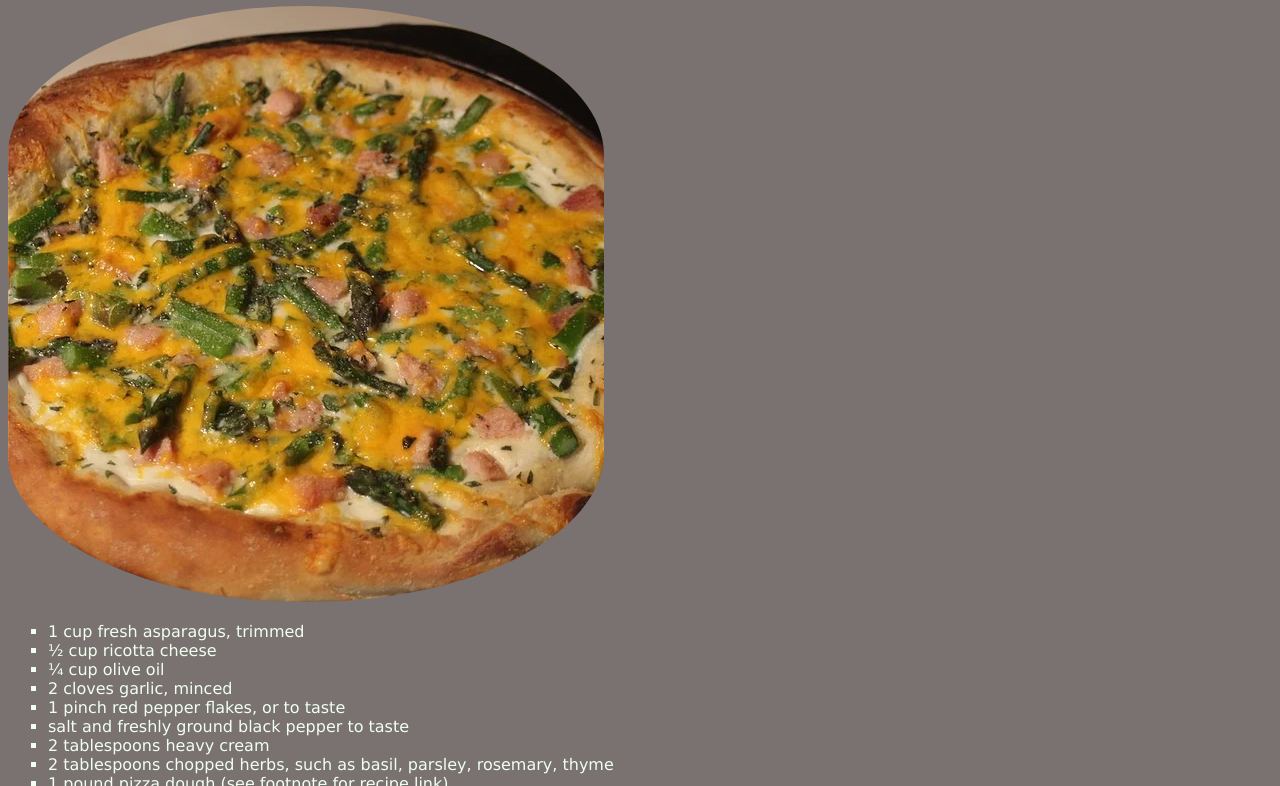
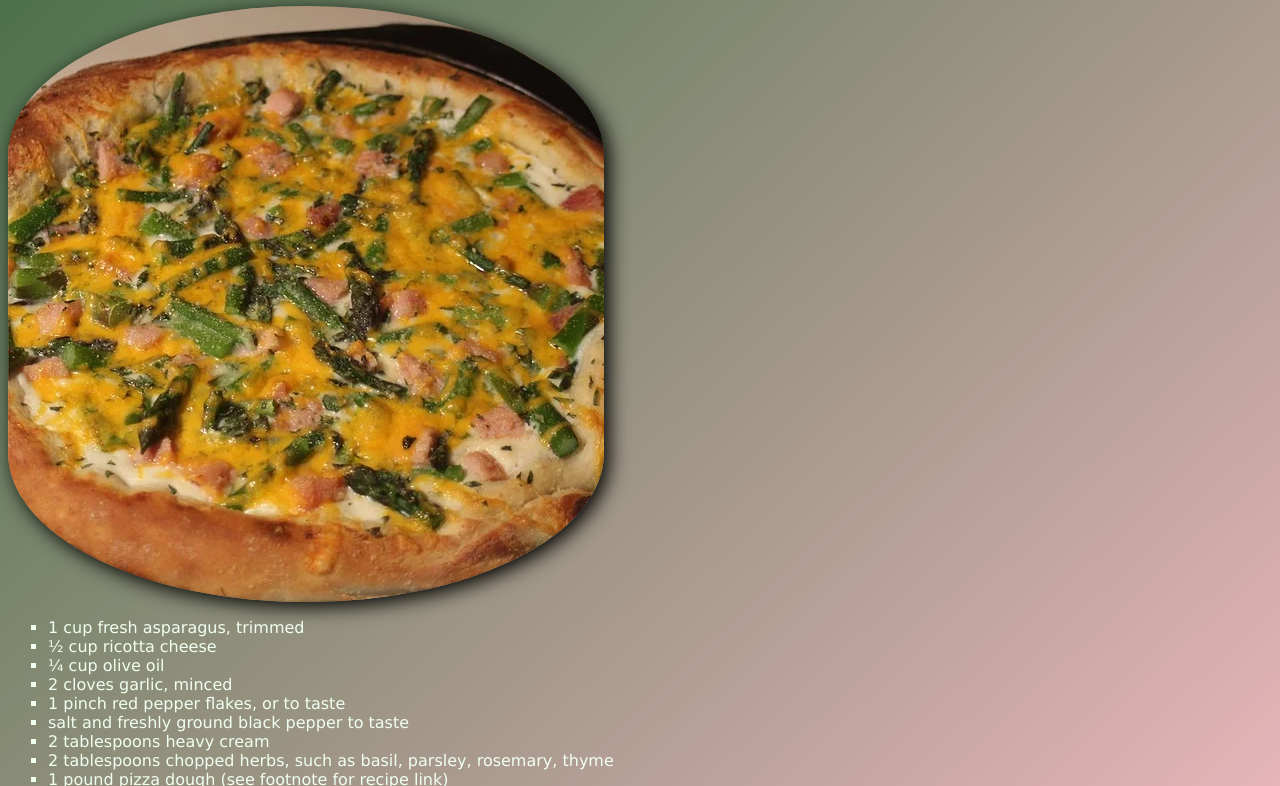
Before and after one commit to Rokenrol/odin-recipes, a plain HTML site: page recipes/pizza.html in a window 1280 px wide. Shown: the part 86-872 px from the top of the page. Drawn offline with Linux system fonts and the light colour scheme.

Commit message:
Added gradient background, box shadow on img

```diff
--- a/css/pizza.css
+++ b/css/pizza.css
@@ -1,3 +1,12 @@
+body {
+    background-image: linear-gradient(to bottom right, rgb(70, 110, 70), pink);
+}
+
 ul {
     color: honeydew;
 }
+
+img {
+   box-shadow: 5px 5px 20px black;
+   vertical-align: sub;
+}
--- a/css/styles.css
+++ b/css/styles.css
@@ -1,3 +1,7 @@
+html {
+    box-sizing: border-box;
+}
+
 body {
     font-family: 'Lucida Sans', 'Lucida Sans Regular', 'Lucida Grande', 'Lucida Sans Unicode', Geneva, Verdana, sans-serif;
     font-size: 1em;
@@ -35,6 +39,8 @@ a:hover, a:active {
 
 img {
     border-radius: 50%/25%;
+    height: auto;
+    max-width: 100%;
 }
 
 ol {
```
